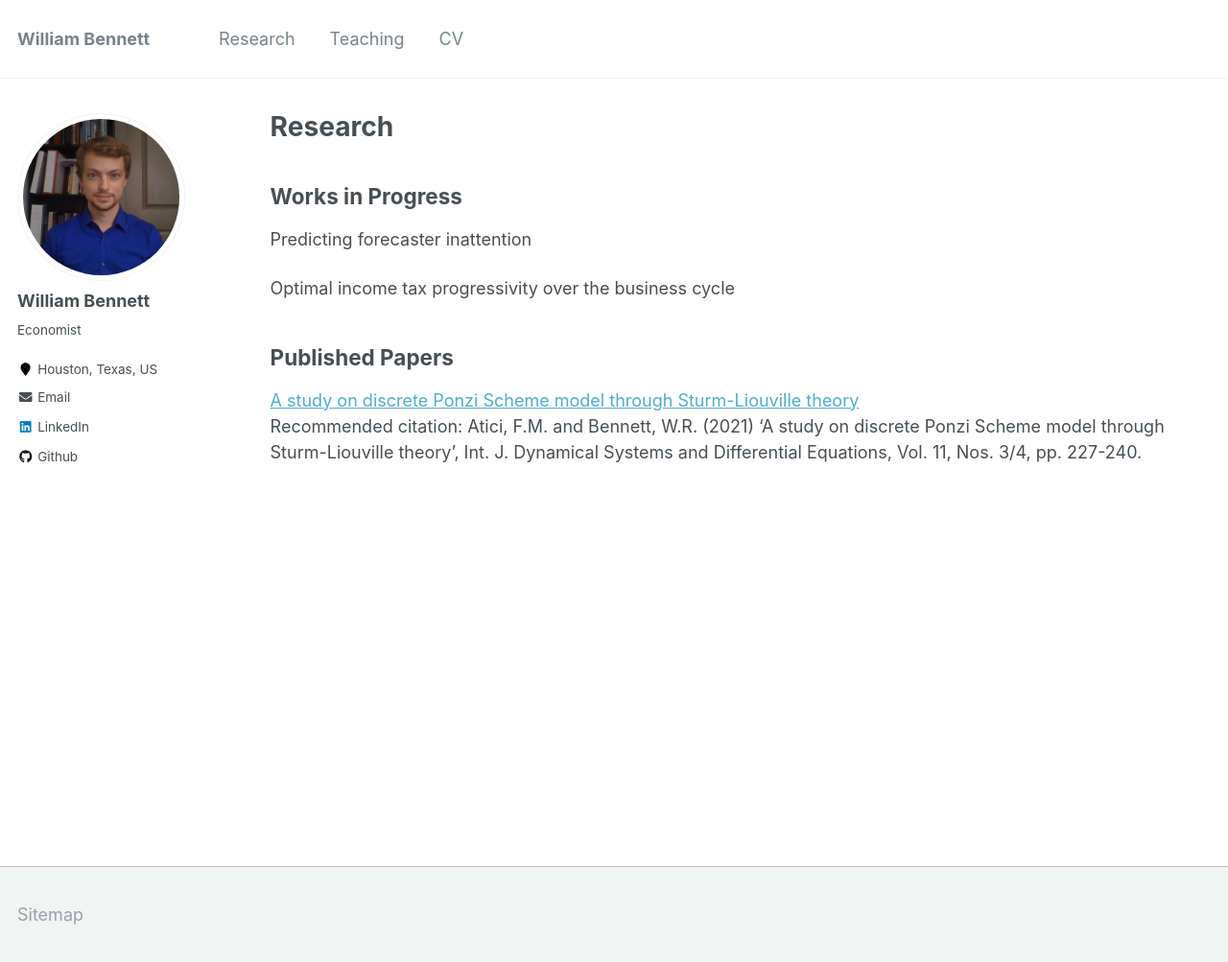
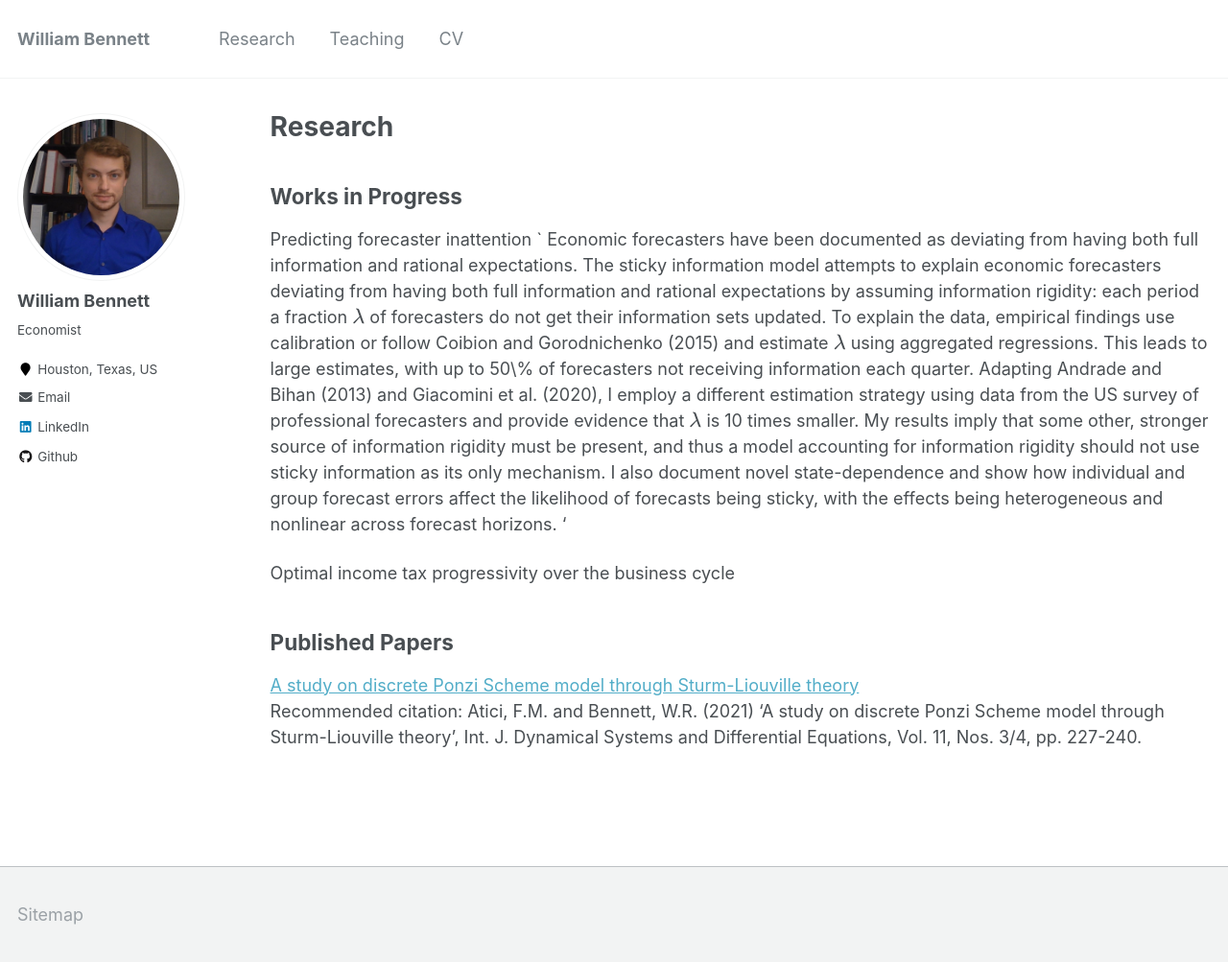
Before and after one commit to williambennettecon/williambennettecon.github.io, a Jekyll site: the page built from _pages/research.md, in a window 1280 px wide and 1003 px high. Shown: the whole window at 96% size. Built offline with Jekyll 4.4.1, drawn with Linux system fonts in a browser that asks for light colours; formulas are drawn with MathJax 3.

Commit message:
Update research.md

```diff
--- a/_pages/research.md
+++ b/_pages/research.md
@@ -11,6 +11,9 @@ Works in Progress
 --
 
 Predicting forecaster inattention
+`
+Economic forecasters have been documented as deviating from having both full information and rational expectations. The sticky information model attempts to explain economic forecasters deviating from having both full information and rational expectations by assuming information rigidity: each period a fraction $\lambda$ of forecasters do not get their information sets updated. To explain the data, empirical findings use calibration or follow Coibion and Gorodnichenko (2015) and estimate $\lambda$ using aggregated regressions. This leads to large estimates, with up to 50\% of forecasters not receiving information each quarter. Adapting Andrade and Bihan (2013) and Giacomini et al. (2020), I employ a different estimation strategy using data from the US survey of professional forecasters and provide evidence that $\lambda$ is 10 times smaller. My results imply that some other, stronger source of information rigidity must be present, and thus a model accounting for information rigidity should not use sticky information as its only mechanism. I also document novel state-dependence and show how individual and group forecast errors affect the likelihood of forecasts being sticky, with the effects being heterogeneous and nonlinear across forecast horizons.
+'
 
 Optimal income tax progressivity over the business cycle
 
```
